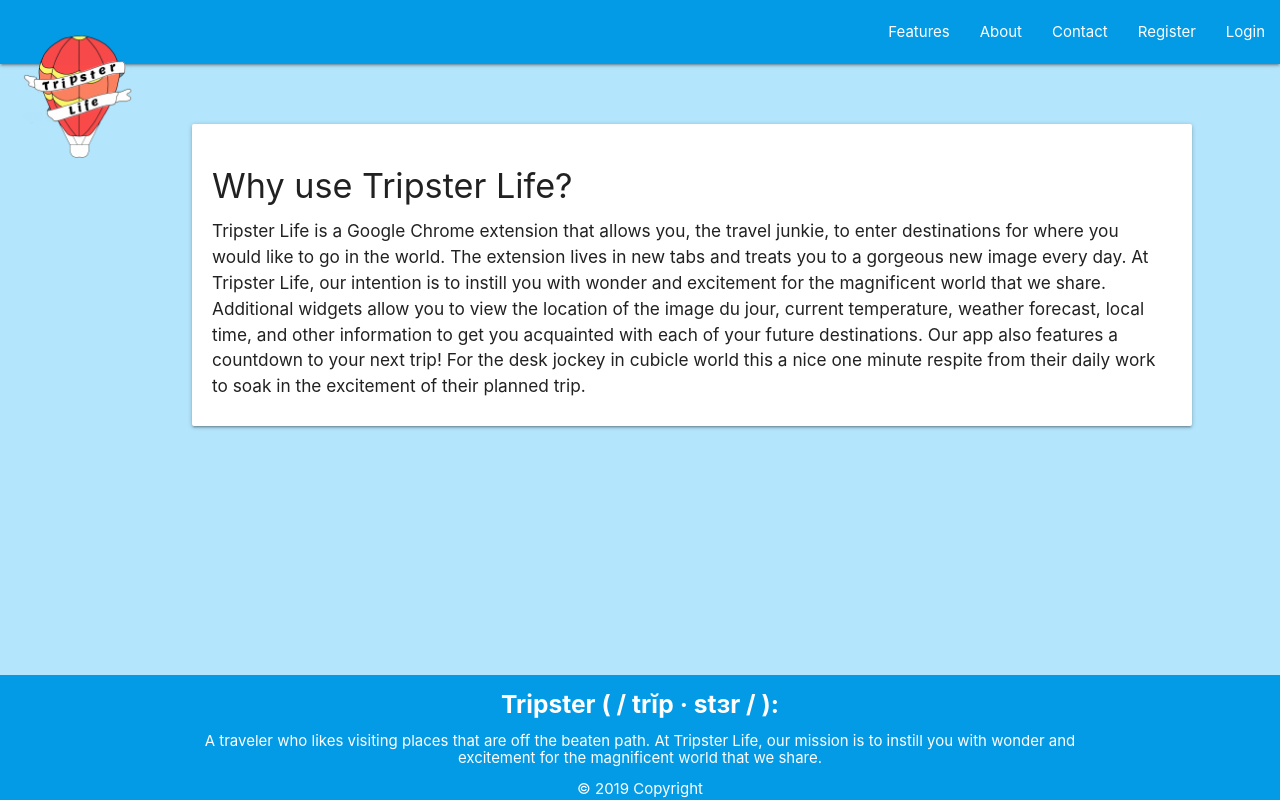
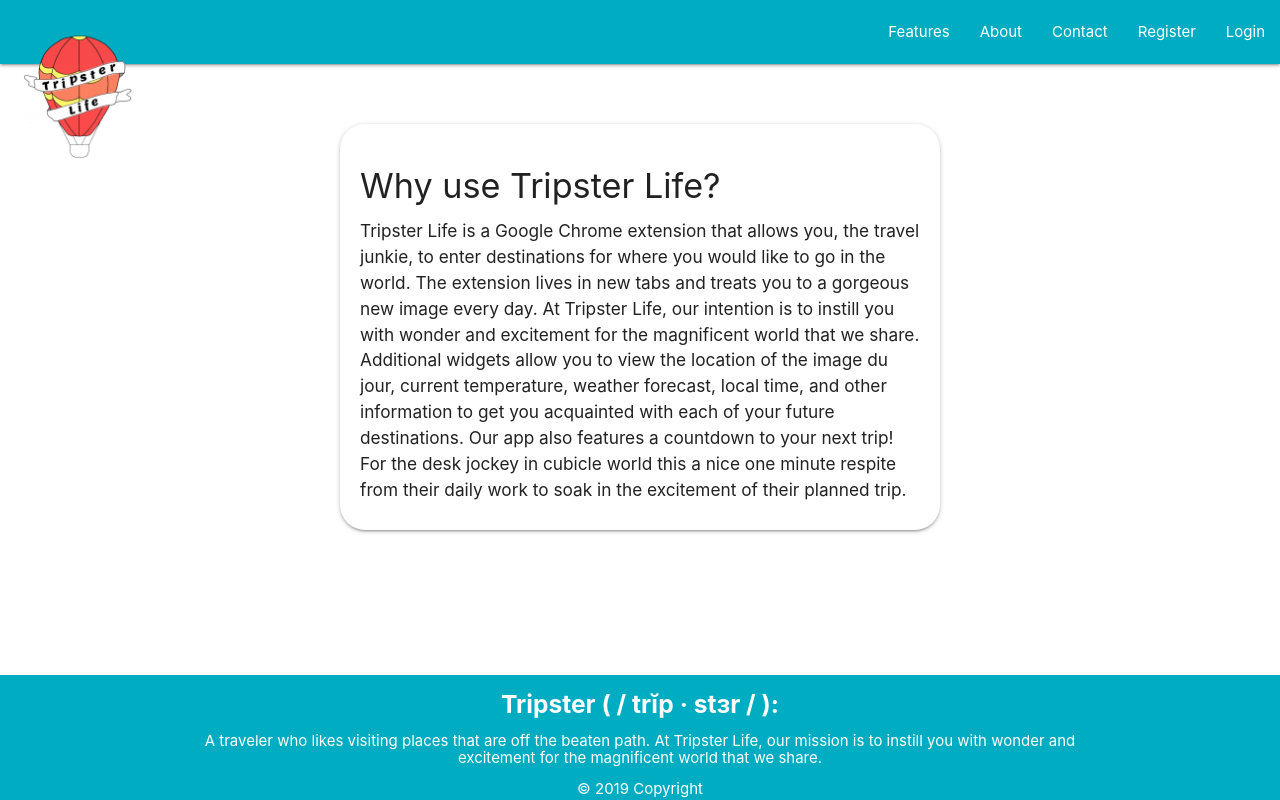
Before and after one commit to timwelsh/tripster-life, a React (Create React App) app in the folder client/: page /features in a window 1280 px wide. Built offline with nearby package versions, Linux system fonts and the light colour scheme.

Commit message:
changed color scheme and rounded card borders

```diff
--- a/client/src/components/App.js
+++ b/client/src/components/App.js
@@ -4,7 +4,7 @@
 
 export default (props) => {
   return (
-    <div className='light-blue lighten-4' style={{height:'100vh'}}>
+    <div className='white' style={{height:'100vh'}}>
       <Header />
 
       {/* <div className='container'> */}
--- a/client/src/components/Footer.js
+++ b/client/src/components/Footer.js
@@ -3,7 +3,7 @@
 class Footer extends Component {
     render() {
         return (
-            <div className='row light-blue darken-1' style={{
+            <div className='row cyan darken-1' style={{
                 position:'fixed',
                 width:'100vw',
                 height:125,
--- a/client/src/components/Header.js
+++ b/client/src/components/Header.js
@@ -24,7 +24,7 @@
       <div style={style}>
           <nav>
             {/* <Link className="navbar-brand" to="/">Tripster Life</Link> */}
-            <div className="nav-wrapper light-blue darken-1"style={{zIndex:"11"}}>
+            <div className="nav-wrapper cyan darken-1"style={{zIndex:"11"}}>
               <a href="/" className="brand-logo">
                 <img src={Logo} style={{ maxWidth:250, position:"absolute", top:-15, left:-45}}/>
               </a>
--- a/client/src/components/Home.js
+++ b/client/src/components/Home.js
@@ -15,7 +15,7 @@
 
         <a href='https://chrome.google.com/webstore/detail/tripster-life/gpfimpmniemnalhhoomaocokfblbmcjo' target='_blank'>
           <div className='balloon'>
-            <a className='btn btn-large' href='https://chrome.google.com/webstore/detail/tripster-life/gpfimpmniemnalhhoomaocokfblbmcjo' target='_blank' style={{color:'#fff', fontSize:16, zIndex:10, position:'relative', width:'100%', height:'50px', margin:'0 auto', top:'38%', borderRadius:'20%'}}>Add to Chrome</a>
+            <a className='btn btn-large light-green darken-1' href='https://chrome.google.com/webstore/detail/tripster-life/gpfimpmniemnalhhoomaocokfblbmcjo' target='_blank' style={{color:'#fff', fontSize:16, zIndex:10, position:'relative', width:'100%', height:'50px', margin:'0 auto', top:'38%', borderRadius:'20%'}}>Add to Chrome</a>
           </div>
         </a>
 
--- a/client/src/components/SignIn.js
+++ b/client/src/components/SignIn.js
@@ -7,6 +7,14 @@
 
 import * as actions from '../actions';
 import CustomInput from './CustomInput';
+
+const cardStyle = {
+  borderRadius: 25,
+  width:450,
+  padding:20,
+  margin:'0 auto',
+  marginTop:"4rem"
+}
 
 class SignIn extends Component {
   constructor(props) {
@@ -41,7 +49,7 @@
     const { handleSubmit } = this.props;
     return (
       <div className='container'>
-        <div className='card hoverable ' style={{ width:450, padding:20, margin:'0 auto', marginTop:"4rem" }}>
+        <div className='card hoverable' style={cardStyle}>
           <span className='card-title'>Login</span>
           <form onSubmit={handleSubmit(this.onSubmit)}>
             <div>
@@ -57,12 +65,12 @@
                 id='password'
                 placeholder='Password'
                 component={ CustomInput } />
-
-            { this.props.errorMessage ?
-            <div className='alert alert-danger'>
-              { this.props.errorMessage }
-            </div> : null }
-            <button type='submit' className='btn btn-primary'>Login</button>
+              { this.props.errorMessage ?
+              <div className='alert alert-danger'>
+                { this.props.errorMessage }
+              </div> : null }
+              <br></br>
+              <button type='submit' className='btn light-green darken-1'>Login</button>
             </div>
           </form>
           <div>
@@ -94,7 +102,6 @@
             </div>
           </div> */}
         </div>
-
       </div>
     );
   }
--- a/client/src/components/SignUp.js
+++ b/client/src/components/SignUp.js
@@ -7,6 +7,14 @@
 
 import * as actions from '../actions';
 import CustomInput from './CustomInput';
+
+const cardStyle = {
+  borderRadius: 25,
+  width:450,
+  padding:20,
+  margin:'0 auto',
+  marginTop:"4rem"
+}
 
 class SignUp extends Component {
   constructor(props) {
@@ -41,7 +49,7 @@
     const { handleSubmit } = this.props;
     return (
       <div className="container">
-        <div className='card hoverable' style={{ width:450, padding:20, margin:'0 auto', marginTop:"4rem" }}>
+        <div className='card hoverable' style={cardStyle}>
         <span className='card-title'>Register</span>
           <div className="col">
             <form onSubmit={handleSubmit(this.onSubmit)}>
@@ -69,7 +77,7 @@
                   id="password"
                   placeholder="Password"
                   component={ CustomInput } />
-                  <Field
+                <Field
                   name="birthday"
                   type="date"
                   id="birthday"
@@ -81,17 +89,20 @@
                 { this.props.errorMessage }
               </div> : null }
               <br></br>
-              <button type="submit" className="btn btn-primary">Sign Up</button>
+              <button type="submit" className="btn light-green darken-1">Sign Up</button>
             </form>
+            <div>
+              <p>Already have an account? Log in <a href='/signup'>here</a>!</p>
+            </div>
           </div>
           <br></br>
-          <div className="col">
+          {/* <div className="col">
             <div className="text-center">
               <div className="alert alert-primary">
                 Or sign up using third-party services
               </div>
               <br></br>
-              {/* <FacebookLogin
+              <FacebookLogin
                 appId="number"
                 render={renderProps => (
                   <button style={{ marginRight: 15 }} className="btn btn-primary" onClick={renderProps.onClick}>Facebook</button>
@@ -99,7 +110,7 @@
                 fields="name,email,picture"
                 callback={this.responseFacebook}
                 cssClass="btn btn-outline-primary"
-              /> */}
+              />
               <GoogleLogin
                 clientId="number"
                 render={renderProps => (
@@ -110,7 +121,7 @@
                 className="btn btn-outline-danger"
               />
             </div>
-          </div>
+          </div> */}
         </div>
       </div>
     );
--- a/client/src/pages/About.js
+++ b/client/src/pages/About.js
@@ -1,9 +1,14 @@
 import React, { Component } from 'react';
 import tim from '../utils/tim.png';
 
-// const style = {
-//     width: "33%"
-// }
+const cardStyle = {
+    borderRadius: 25
+}
+
+const imgStyle = {
+    borderTopRightRadius: 25,
+    borderTopLeftRadius: 25
+}
 
 class About extends Component {
 
@@ -13,8 +18,8 @@
                 <div style={{margin:'0 auto', marginTop:"4rem"}}>
                     <div className='row'>
                         <div className="col s12 m6 l3">
-                            <div className="card hoverable">
-                                <div className="card-image waves-effect waves-block waves-light">
+                            <div className="card hoverable" style={cardStyle}>
+                                <div className="card-image waves-effect waves-block waves-light" style={imgStyle}>
                                     <img className="activator" src={tim} />
                                 </div>
                                 <div className="card-content">
@@ -28,8 +33,8 @@
                             </div>
                         </div>
                         <div className="col s12 m6 l3">
-                            <div className="card hoverable">
-                                <div className="card-image waves-effect waves-block waves-light">
+                            <div className="card hoverable" style={cardStyle}>
+                                <div className="card-image waves-effect waves-block waves-light" style={imgStyle}>
                                     <img className="activator" src='https://avatars3.githubusercontent.com/u/45245526?s=460&v=4' />
                                 </div>
                                 <div className="card-content">
@@ -43,8 +48,8 @@
                             </div>
                         </div>
                         <div className="col s12 m6 l3">
-                            <div className="card hoverable">
-                                <div className="card-image waves-effect waves-block waves-light">
+                            <div className="card hoverable" style={cardStyle}>
+                                <div className="card-image waves-effect waves-block waves-light" style={imgStyle}>
                                     <img className="activator" src='https://avatars3.githubusercontent.com/u/44719186?s=460&v=4' />
                                 </div>
                                 <div className="card-content">
@@ -53,11 +58,11 @@
                                 </div>
                                 <div className="card-reveal">
                                     <span className="card-title grey-text text-darken-4">Julie Ragsdale<i className="material-icons right">close</i></span>
-                                    <p>Julie is the lead designer and even created our logo. She is passionate about UX/UI and design and loves houseplants, dogs, and coffee.</p>
+                                    <p>Julie is the lead designer and created our logo. She is passionate about UX/UI and loves houseplants, dogs, and coffee. She's excited to start planning a trip to Spain, especially to see the Jardín de Cactus in Guatiza!</p>
                                 </div>
                             </div>
                         </div>
-                        <div className="col s12 m6 l3">
+                        {/* <div className="col s12 m6 l3">
                             <div className="card hoverable">
                                 <div className="card-image waves-effect waves-block waves-light">
                                     <img className="activator" src='https://avatars1.githubusercontent.com/u/20049012?s=460&v=4' />
@@ -71,7 +76,7 @@
                                     <p>Sherry is our kick-ass project manager as a result of the coding knowledge she has gained through this boot camp course. She is able to estimate the time it takes to complete various tasks. While the developers get excited about implementing new ideas, she keeps our metaphorical hot air balloon tethered.</p>
                                 </div>
                             </div>
-                        </div>
+                        </div> */}
                     </div>
                 </div>
             </div>
--- a/client/src/pages/Contact.js
+++ b/client/src/pages/Contact.js
@@ -1,5 +1,13 @@
 import React, { Component } from "react";
 import axios from 'axios';
+
+const cardStyle = {
+    borderRadius: 25,
+    width:600,
+    padding:20,
+    margin:'0 auto',
+    marginTop:"4rem"
+}
 
 class Contact extends Component {
     sendEmail(event) {
@@ -30,7 +38,7 @@
         // const { handleSubmit } = this.props;
         return (
             <div className='container'>
-                <div className='card hoverable' style={{ width:600, padding:20, margin:'0 auto', marginTop:"4rem" }}>
+                <div className='card hoverable' style={cardStyle}>
                     <div className="row">
                         <form method='POST' action='send' /* onSubmit={handleSubmit(this.onSubmit)} */ className="col s12" id='contactForm'>
                             <span className='card-title'>Send us a message</span>
@@ -47,7 +55,7 @@
                                     <textarea placeholder='Message' id="message" type="text" className="materialize-textarea" />
                                     </div>
                                 </div>
-                                <button type="submit" className="btn btn-primary" onClick={this.sendEmail} style={{marginTop: "1rem"}}>Send</button>
+                                <button type="submit" className="btn light-green darken-1" onClick={this.sendEmail}>Send</button>
                         </form>
                     </div>
                 </div>
--- a/client/src/pages/Features.js
+++ b/client/src/pages/Features.js
@@ -1,10 +1,18 @@
 import React, { Component } from "react";
+
+const cardStyle = {
+    borderRadius: 25,
+    width:600,
+    padding:20,
+    margin:'0 auto',
+    marginTop:"4rem"
+}
 
 class Features extends Component {
     render() {
         return (
             <div className='container'>
-                <div className='card hoverable' style={{ width:1000, padding:20, margin:'0 auto', marginTop:"4rem" }}>
+                <div className='card hoverable' style={cardStyle}>
                     <h4>Why use Tripster Life?</h4>
                     <h6 style={{lineHeight: "150%"}}>
                     Tripster Life is a Google Chrome extension
```
